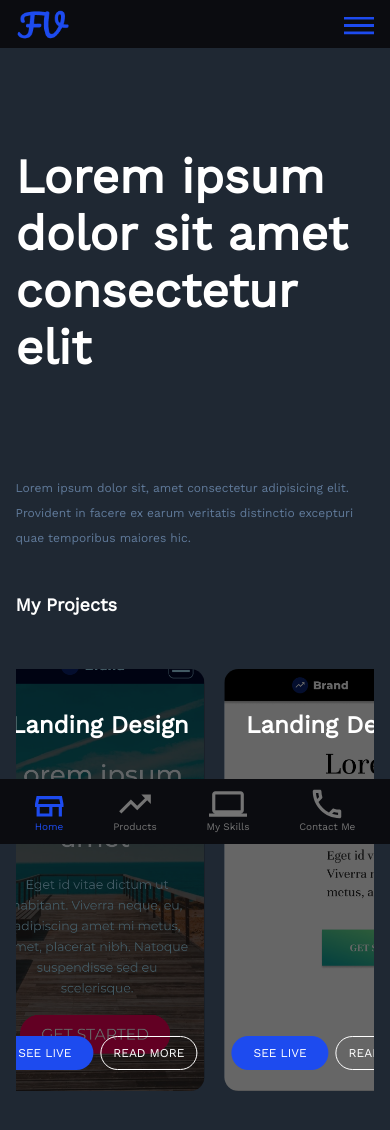
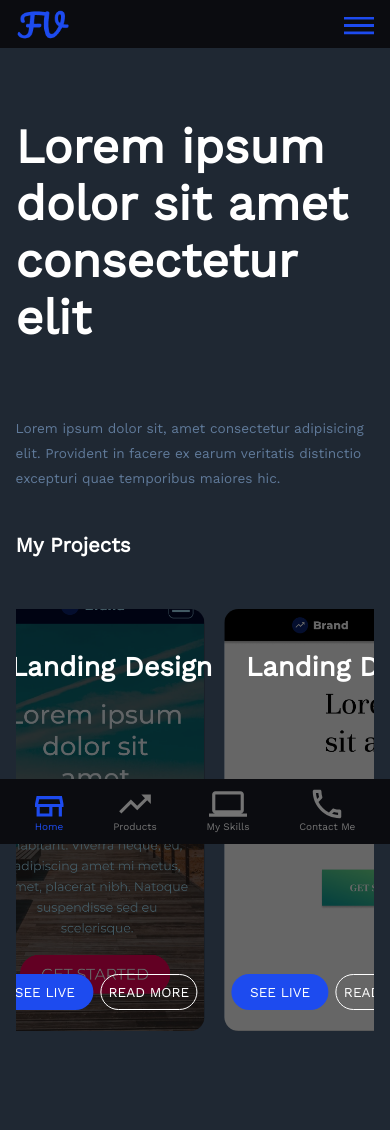
Before and after one commit to FedericoVarela/federicovarela.github.io, a Svelte app: page / in a window 390 px wide. Shown: the top 1130 px of the page. Built offline with nearby package versions, Linux system fonts and the light colour scheme.

Commit message:
Started projects page

```diff
--- a/public/global.css
+++ b/public/global.css
@@ -28,23 +28,24 @@
 
 body {
     background: var(--bg-light);
+    overflow-x: hidden;
 }
 
 h1 {
-    margin: 100px 0;
+    margin: 70px 0;
     font-weight: 600;
     font-size: 48px;
     color: var(--text);
 }
 
 main {
-    width: 80%;
+    width: 78%;
     margin: auto;
 }
 
 @media only screen and (max-width: 683px) {
     body {
-        font-size: 75%;
+        font-size: 85%;
     }
     main {
         width: 92%;
@@ -54,3 +55,19 @@ main {
 p {
     line-height: 25px;
 }
+
+a {
+    text-decoration: none;
+}
+
+.transparente {
+    border: 1px solid #ffffff;
+    box-sizing: border-box;
+    border-radius: 100px;
+    color: var(--text);
+    transition: background-color 200ms;
+}
+
+.transparente:hover {
+    background-color: var(--transparent-hover);
+}
--- a/src/components/Carousel.svelte
+++ b/src/components/Carousel.svelte
@@ -1,4 +1,5 @@
 <script>
+import {projectStore} from "../stores";
   export let projects;
 </script>
 
@@ -56,7 +57,6 @@
   a {
     background-color: var(--accent);
     color: var(--text);
-    text-decoration: none;
     padding: 10px 0;
     border-radius: 100px;
     text-align: center;
@@ -69,19 +69,8 @@
   }
 
   button {
-    border: 1px solid #ffffff;
-    box-sizing: border-box;
-    border-radius: 100px;
-    /* padding: 8px; */
-    color: var(--text);
     width: 45%;
-    transition: background-color 200ms;
   }
-
-  button:hover {
-    background-color: var(--transparent-hover);
-  }
-
   nav {
     width: 100%;
     position: absolute;
@@ -93,7 +82,7 @@
 </style>
 
 <div>
-  {#each projects as project}
+  {#each projects as project, i}
     <!-- TODO: autoscroll -->
     <!-- http://jsfiddle.net/hbg9U/1/ -->
     <section
@@ -102,7 +91,7 @@
       <h3>{project.titulo}</h3>
       <nav>
         <a href={project.liveUrl}>SEE LIVE</a>
-        <button>READ MORE</button>
+        <button class="transparente" on:click={() => $projectStore = i}>READ MORE</button>
       </nav>
     </section>
   {/each}
--- a/src/components/NavLink.svelte
+++ b/src/components/NavLink.svelte
@@ -1,10 +1,13 @@
 <script>
-  import { activeStore } from "../stores.js";
+  import { activeStore, projectStore } from "../stores.js";
   export let keyword;
   export let src;
   export let cat;
 
-  const setActive = () => ($activeStore = keyword);
+  const setActive = () => {
+    $activeStore = keyword;
+    $projectStore = null;
+    }
 </script>
 
 <style>
--- a/src/components/Navbar.svelte
+++ b/src/components/Navbar.svelte
@@ -1,7 +1,6 @@
 <script>
   import { fly } from "svelte/transition";
   import { circInOut } from "svelte/easing";
-  import { getContext } from "svelte";
 
   import NavLink from "./NavLink.svelte";
   import BotNav from "./BotNav.svelte";
@@ -34,6 +33,7 @@
     background: var(--bg-dark);
     height: 3rem;
     margin: auto;
+    width: 100%;
   }
   .container {
     width: 80%;
@@ -109,7 +109,7 @@
     </button>
     <div class="links">
       <NavLink keyword="Home" {src} cat={false} />
-      <NavLink keyword="My Strategy" {src} cat={false} />
+      <NavLink keyword="Products" {src} cat={false} />
       <NavLink keyword="My Skills" {src} cat={false} />
       <NavLink keyword="Contact Me" {src} cat={false} />
       <button class="menu" on:click={toggleOverlay}>
--- /dev/null
+++ b/src/components/Project.svelte
@@ -0,0 +1,69 @@
+<script>
+  import { activeStore } from "../stores";
+  export let titulo;
+  //   export let src;
+  export let src_dsk;
+  export let contenido;
+  export let liveUrl;
+</script>
+
+<style>
+div{
+    display: flex;
+}
+  /* #mobile{
+        width: 100%;
+        object-fit: cover;
+    } */
+  #desktop {
+    width: 100%;
+    object-fit: cover;
+    border-radius: 8px;
+    margin-bottom: 20px;
+  }
+  p {
+    color: var(--text-secondary);
+    margin-top: 20px;
+  }
+  a {
+    background-color: var(--accent);
+    transition: background-color 200ms;
+    color: var(--text);
+    padding: 10px 0;
+    margin: 0 5px;
+    border-radius: 100px;
+    text-align: center;
+    width: 50%;
+  }
+  a:hover {
+    background-color: var(--accent-hover);
+  }
+
+  .transparente {
+    padding: 10px 0;
+    width: 50%;
+    margin: 0 5px;
+
+  }
+
+  #back{
+    border-radius: 100px;
+  }
+</style>
+
+<h1>
+  <button on:click={() => ($activeStore = 'Home')} id="back">
+    <img src="./svg/back.svg" alt="Back" />
+  </button>
+  {titulo}
+</h1>
+<!-- <img id="mobile" {src} alt={titulo} /> -->
+<img id="desktop" src={src_dsk} alt={titulo} />
+<div>
+  <a href={liveUrl}>SEE LIVE</a>
+  <button class="transparente" on:click={() => ($activeStore = 'Contact Me')}>
+    LET'S TALK ABOUT THIS
+  </button>
+</div>
+
+<p>{contenido}</p>
--- a/src/components/Transition.svelte
+++ b/src/components/Transition.svelte
@@ -1,7 +1,8 @@
 <script>
   import { fly } from "svelte/transition";
   import { expoOut } from "svelte/easing";
-  let width = screen.width;
+  export let x = screen.width;
+  export let y = 0;
 </script>
 
 <style>
@@ -12,6 +13,6 @@
   }
 </style>
 
-<div in:fly={{ x: -width, duration: 500, easing: expoOut }}>
+<div in:fly={{ x: -x, y: -y, duration: 500, easing: expoOut }}>
   <slot />
 </div>
--- a/src/routes/Home.svelte
+++ b/src/routes/Home.svelte
@@ -1,32 +1,40 @@
 <script>
   import Carousel from "../components/Carousel.svelte";
+  import Project from "../components/Project.svelte";
+  import Transition from "../components/Transition.svelte";
+  import { projectStore } from "../stores";
   const projects = [
     {
       titulo: "VR Clínica",
       src: "./images/VRClinica.png",
-      contenido: "Lorem ipsum dolor sit amet",
-      liveUrl: "http://elflacodedjango.pythonanywhere.com/",
+      src_dsk: "./images/VRClinica_Desktop.png",
+      contenido:
+        "Lorem ipsum dolor sit amet consectetur adipisicing elit. Molestias facere consequuntur sapiente obcaecati ducimus fugiat perferendis illo laboriosam nisi est quam officiis mollitia at autem provident odit, et dicta eaque consectetur omnis enim atque velit praesentium! Quis voluptatibus illo ex ab suscipit impedit? Sequi nobis sapiente ullam vel quas repudiandae ipsum in quod deserunt explicabo officiis culpa eos esse consectetur omnis illo dolores quo minima sed molestias, corrupti facilis accusantium voluptate. Exercitationem, repudiandae neque! Culpa tenetur optio eligendi et, consectetur reiciendis, ut, corrupti blanditiis assumenda natus cum ipsa voluptates. Obcaecati corrupti assumenda magnam exercitationem officiis pariatur harum possimus aliquid optio!",
+      liveUrl: "http://elflacodedjango.pythonanywhere.com/"
     },
     {
       titulo: "Landing Design",
       src: "./images/landing1.png",
       contenido: "Lorem ipsum",
-      liveUrl: "https://www.figma.com/proto/ArtA70jdZQdc5w0MgrGhOR/Landing?node-id=20%3A1&scaling=min-zoom"
+      liveUrl:
+        "https://www.figma.com/proto/ArtA70jdZQdc5w0MgrGhOR/Landing?node-id=20%3A1&scaling=min-zoom"
     },
     {
       titulo: "Landing Design 2",
       src: "./images/landing2.png",
       contenido: "Lorem ipsum dolor sit amet",
-      liveUrl: "https://www.figma.com/proto/ArtA70jdZQdc5w0MgrGhOR/Landing?node-id=34%3A68&scaling=scale-down-width"
-    },
-  ]
+      liveUrl:
+        "https://www.figma.com/proto/ArtA70jdZQdc5w0MgrGhOR/Landing?node-id=34%3A68&scaling=scale-down-width"
+    }
+  ];
+  let y = screen.width;
 </script>
 
 <style>
-    p{
+  p {
     color: var(--text-secondary);
   }
-    h3{
+  h3 {
     color: var(--text);
     line-height: 28px;
     margin: 40px auto;
@@ -34,13 +42,17 @@
   }
 </style>
 
-
+{#if $projectStore === null}
   <h1>Lorem ipsum dolor sit amet consectetur elit</h1>
   <p>
-  Lorem ipsum dolor sit, amet consectetur adipisicing elit. Provident in facere
-  ex earum veritatis distinctio excepturi quae temporibus maiores hic.
+    Lorem ipsum dolor sit, amet consectetur adipisicing elit. Provident in
+    facere ex earum veritatis distinctio excepturi quae temporibus maiores hic.
   </p>
 
   <h3>My Projects</h3>
-
   <Carousel {projects} />
+{:else}
+  <Transition y={-y} x={0}>
+    <Project {...projects[$projectStore]} />
+  </Transition>
+{/if}
--- a/src/stores.js
+++ b/src/stores.js
@@ -1,3 +1,5 @@
 import { writable } from "svelte/store";
 
 export const activeStore = writable("Home");
+
+export const projectStore = writable(null);
```
Also changed, not shown: public/images/VRClinica_Desktop.png (added), public/svg/back.svg (added), src/routes/Project.svelte (deleted). Lines whose indentation alone changed are shown as unchanged.
